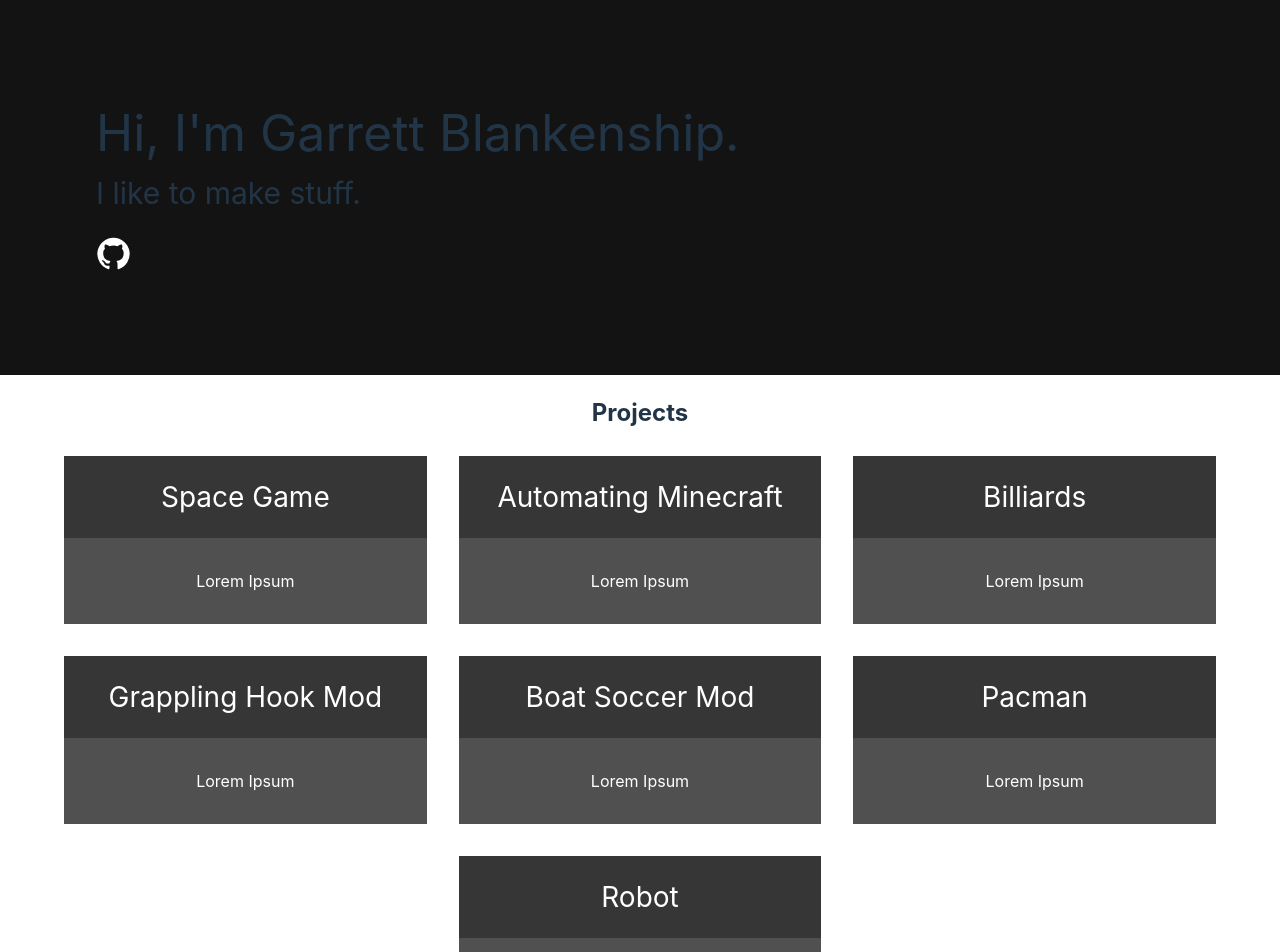
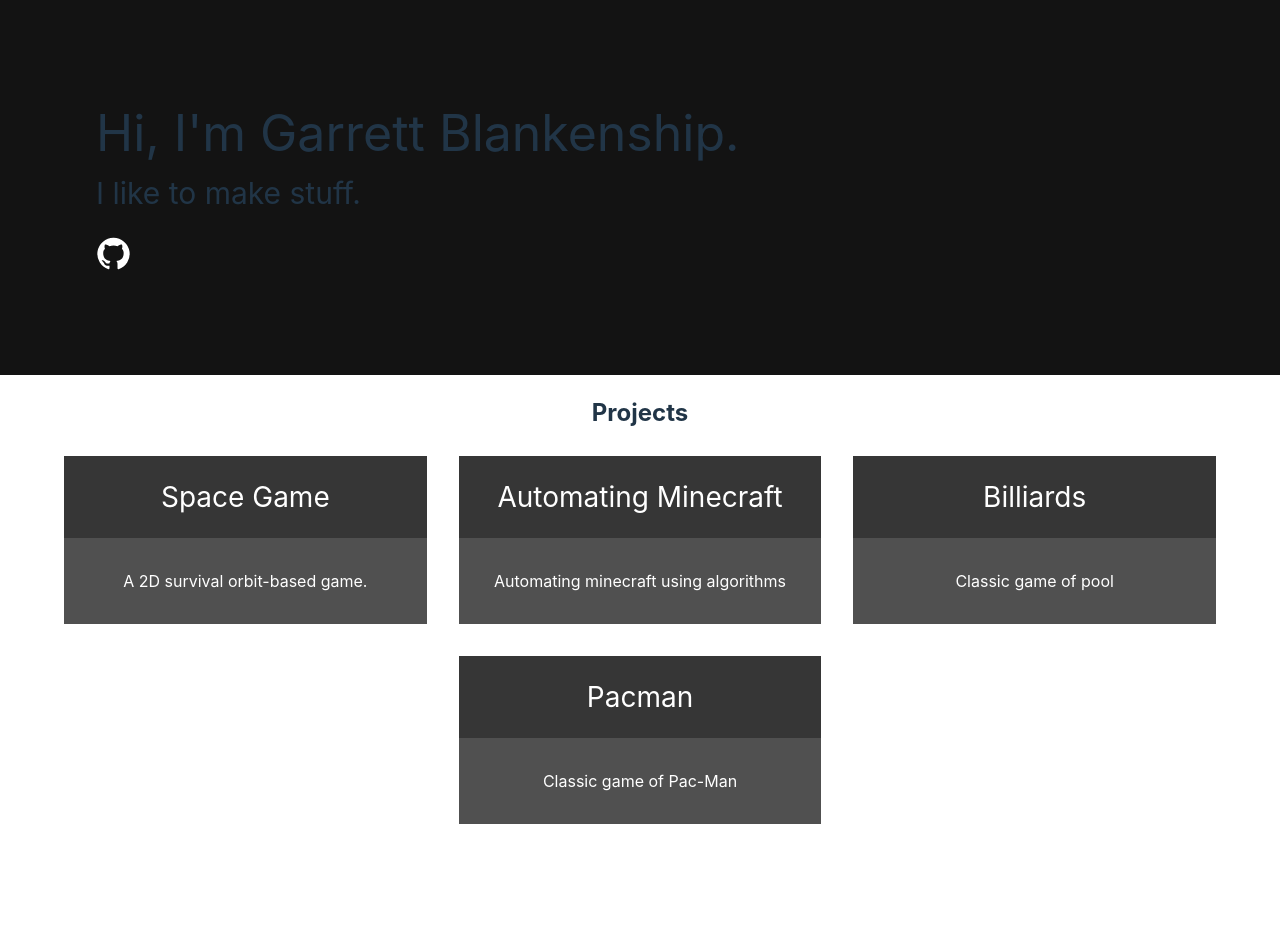
Before and after one commit to AlicornLunaa/digital_portfolio, a React (Vite) app: page / in a window 1280 px wide. Shown: the top 952 px of the page. After the commit the page ends 888 px from the top, so only its background shows below. Built offline with nearby package versions, Linux system fonts and the light colour scheme.

Commit message:
Added pacman page

```diff
--- a/src/App.tsx
+++ b/src/App.tsx
@@ -1,9 +1,10 @@
 import { Route, Routes } from 'react-router-dom'
 import Home from "./routes/Home"
 import SpaceGame from './routes/SpaceGame'
-import './App.css'
 import AutomatingMinecraft from './routes/AutomatingMinecraft'
 import Billiards from './routes/Billiards'
+import Pacman from './routes/Pacman'
+import './App.css'
 
 function App() {
   return (
@@ -13,6 +14,7 @@ function App() {
         <Route path="/SpaceGame" element={<SpaceGame />} />
         <Route path="/AutomatingMinecraft" element={<AutomatingMinecraft />} />
         <Route path="/Billiards" element={<Billiards />} />
+        <Route path="/Pacman" element={<Pacman />} />
       </Routes>
     </div>
   )
--- a/src/components/Projects.tsx
+++ b/src/components/Projects.tsx
@@ -5,26 +5,26 @@ function Projects(){
     return (
         <Grid container spacing={4} paddingLeft={8} paddingRight={8} paddingBottom={8} justifyContent="center">
             <Grid xs={4} item>
-                <Showcase title="Space Game" description={<p>Lorem Ipsum</p>} link="./SpaceGame" />
+                <Showcase title="Space Game" description={<p>A 2D survival orbit-based game.</p>} link="./SpaceGame" />
             </Grid>
             <Grid xs={4} item>
-                <Showcase title="Automating Minecraft" description={<p>Lorem Ipsum</p>} link="./AutomatingMinecraft" />
+                <Showcase title="Automating Minecraft" description={<p>Automating minecraft using algorithms</p>} link="./AutomatingMinecraft" />
             </Grid>
             <Grid xs={4} item>
-                <Showcase title="Billiards" description={<p>Lorem Ipsum</p>} link="./Billiards" />
+                <Showcase title="Billiards" description={<p>Classic game of pool</p>} link="./Billiards" />
             </Grid>
-            <Grid xs={4} item>
+            {/* <Grid xs={4} item>
                 <Showcase title="Grappling Hook Mod" description={<p>Lorem Ipsum</p>} link="./GrapplingHook" />
             </Grid>
             <Grid xs={4} item>
                 <Showcase title="Boat Soccer Mod" description={<p>Lorem Ipsum</p>} link="./BoatSoccer" />
+            </Grid> */}
+            <Grid xs={4} item>
+                <Showcase title="Pacman" description={<p>Classic game of Pac-Man</p>} link="./Pacman" />
             </Grid>
-            <Grid xs={4} item>
-                <Showcase title="Pacman" description={<p>Lorem Ipsum</p>} link="./Pacman" />
-            </Grid>
-            <Grid xs={4} item>
+            {/* <Grid xs={4} item>
                 <Showcase title="Robot" description={<p>Lorem Ipsum</p>} link="./Robot" />
-            </Grid>
+            </Grid> */}
         </Grid>
     );
 }
--- /dev/null
+++ b/src/routes/Pacman.tsx
@@ -0,0 +1,17 @@
+import ProjectPage from "../components/ProjectPage";
+
+function Pacman(){
+    return (
+        <ProjectPage
+            name="Pacman"
+            description="This was a project for my AP Computer Science A class. It is a simple Pac-man clone. It incorporates the A*
+            pathfinding algorithm in order to give the location to the player for the ghosts."
+        >
+            <video width="1280" height="720" controls>
+                <source src="./pacman/pacman.mp4" type="video/mp4" />
+            </video>
+        </ProjectPage>
+    )
+}
+
+export default Pacman;
```
Also changed, not shown: 1 other file (tests, documents, lock files or other folders).
